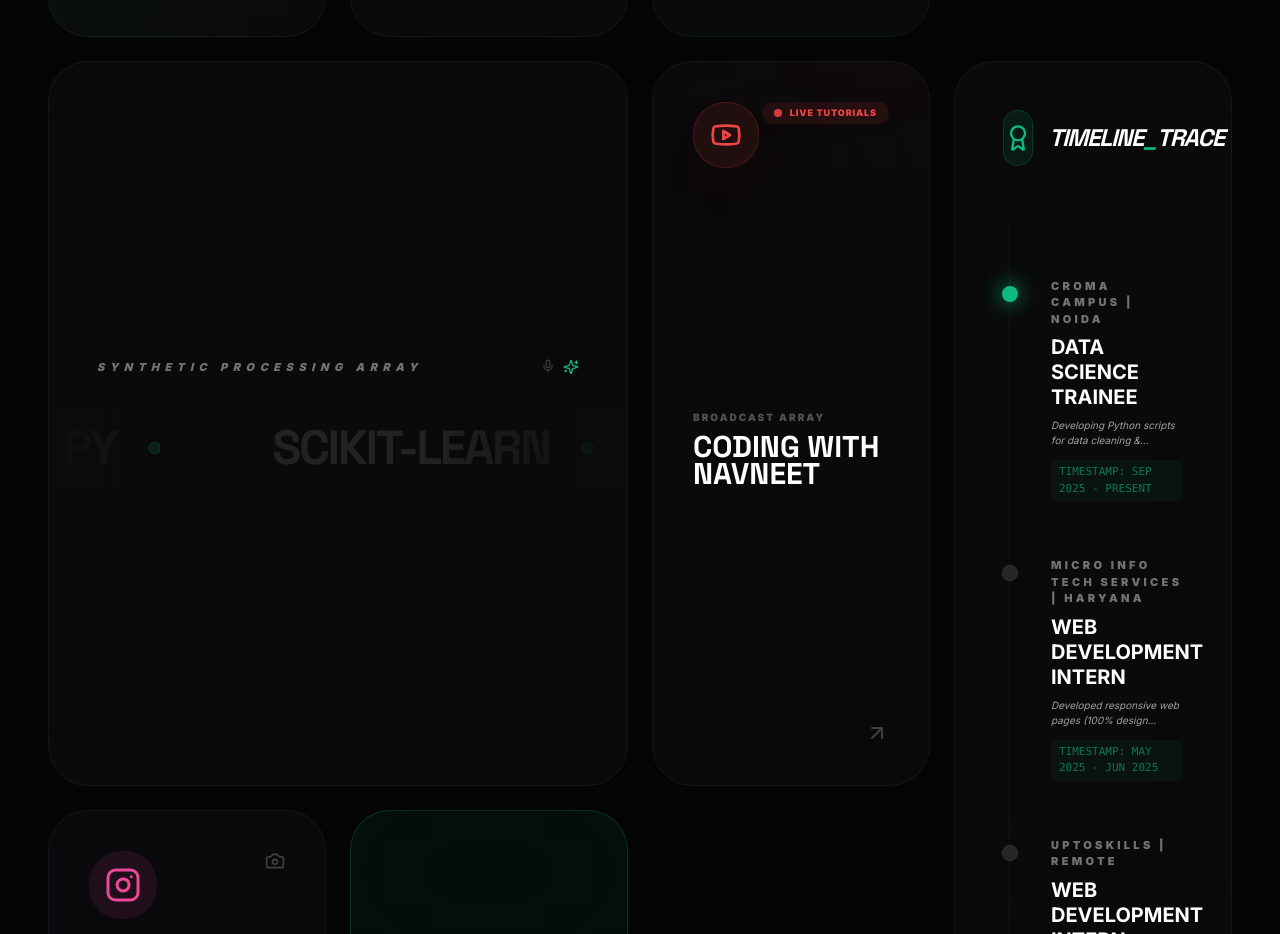
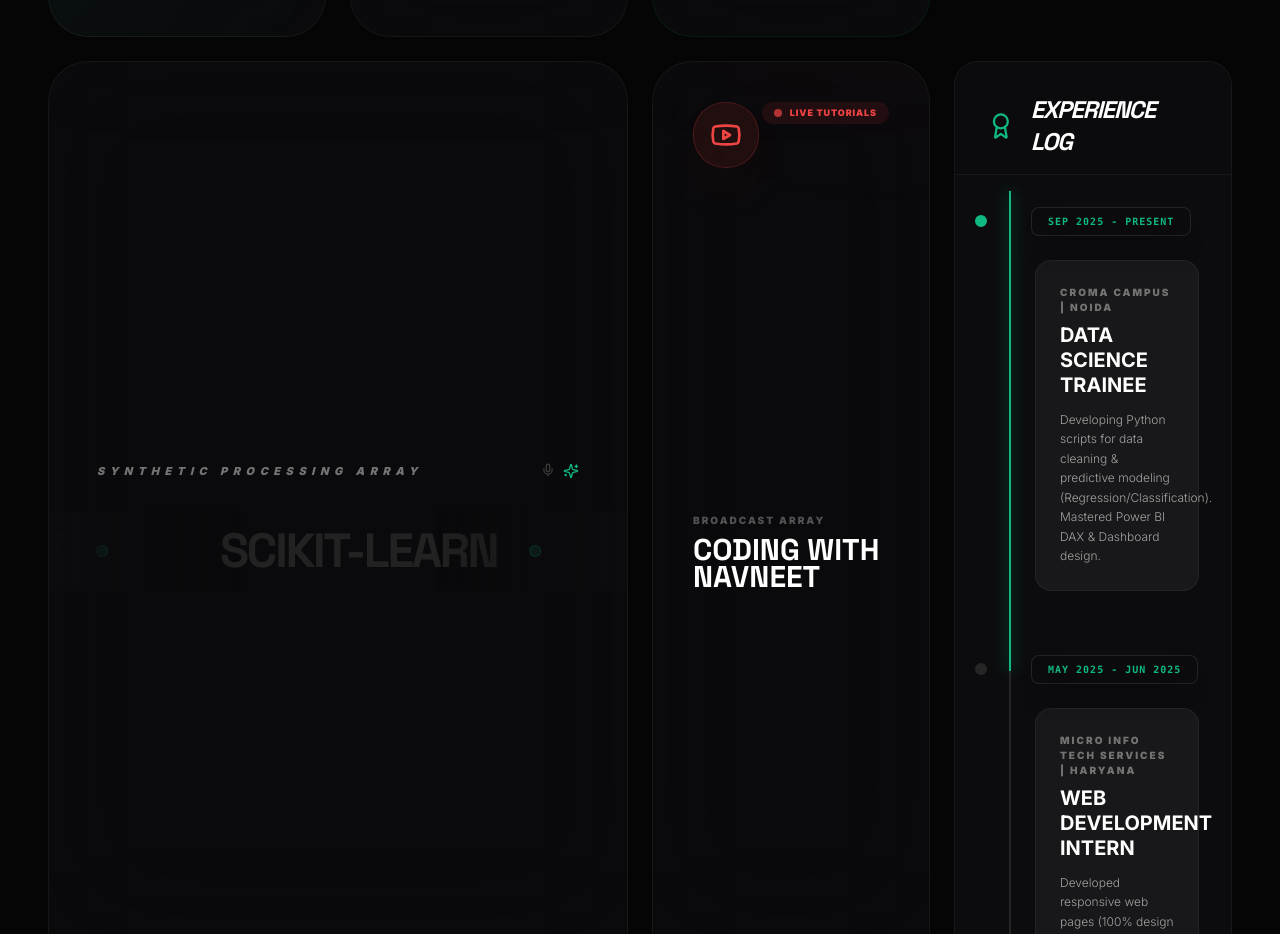
Before and after one commit to NavneetSharmaProgrammer/NavneetSharmaProgrammer.github.io, a React (Vite) app: page / in a window 1280 px wide. Shown: the part 1866-2800 px from the top of the page. Built offline with nearby package versions, Linux system fonts and the light colour scheme.

Commit message:
feat: Add Glitch Certification component and integrate certifications data

```diff
--- a/App.tsx
+++ b/App.tsx
@@ -45,7 +45,7 @@ import {
   useVelocity,
   useAnimationFrame
 } from 'framer-motion';
-import { PROFILE, PROJECTS, SKILL_CATEGORIES } from './constants';
+import { PROFILE, PROJECTS, CERTIFICATIONS, SKILL_CATEGORIES } from './constants';
 
 // --- KINETIC TYPOGRAPHY COMPONENT ---
 const KineticText = ({ text, className, glow = false, stagger = 0.02 }: { text: string; className?: string; glow?: boolean; stagger?: number }) => {
@@ -207,6 +207,28 @@ const TiltCard = ({ children, className, colSpan = 1, rowSpan = 1, delay = 0 }:
   );
 };
 
+// --- GLITCH CERTIFICATION COMPONENT ---
+const GlitchCertification = ({ cert, index }: { cert: { title: string, issuer: string, date: string }, index: number }) => {
+  return (
+    <motion.div
+      initial={{ opacity: 0 }}
+      whileInView={{ opacity: 1 }}
+      viewport={{ once: true, margin: "-20px" }}
+      className="flex items-center justify-between p-4 border-b border-white/5 group hover:border-emerald-500/30 transition-colors animate-glitch-reveal"
+      style={{ animationDelay: `${index * 0.15}s` }}
+    >
+      <div className="flex items-center gap-4">
+         <div className="w-1.5 h-1.5 bg-emerald-500 rounded-full opacity-50 group-hover:opacity-100 group-hover:shadow-[0_0_10px_#10b981] transition-all" />
+         <div>
+            <h4 className="font-bold text-sm text-white/90 group-hover:text-emerald-400 transition-colors">{cert.title}</h4>
+            <p className="text-[10px] text-neutral-500 uppercase tracking-widest">{cert.issuer}</p>
+         </div>
+      </div>
+      <span className="font-mono text-[10px] text-neutral-600 group-hover:text-white transition-colors">{cert.date}</span>
+    </motion.div>
+  );
+};
+
 // --- SYSTEM SENTIENCE HUD ---
 const SystemSentienceHUD = () => {
   const [thoughts, setThoughts] = useState("System Initialized...");
@@ -251,10 +273,15 @@ const App: React.FC = () => {
   const [scanning, setScanning] = useState(false);
 
   // Scrollytelling Hooks
+  const experienceRef = useRef(null);
+  const { scrollYProgress } = useScroll({ target: experienceRef, offset: ["start center", "end center"] });
   const { scrollY } = useScroll();
   const scrollVelocity = useVelocity(scrollY);
   const skewVelocity = useTransform(scrollVelocity, [-1000, 1000], [-10, 10]); // Velocity based skew
   const smoothSkew = useSpring(skewVelocity, { stiffness: 400, damping: 30 }); // Smooth physics skew
+
+  // Memoized grid for isometric city to avoid hydration mismatch
+  const randomGrid = useMemo(() => Array.from({length: 36}).map(() => Math.random() > 0.5), []);
 
   useEffect(() => {
     let lastX = 0, lastY = 0;
@@ -284,6 +311,13 @@ const App: React.FC = () => {
     "PyTorch", "Flask", "FFmpeg", "ElevenLabs", "Matplotlib", "Seaborn", "Git", "Jupyter",
     "TensorFlow", "XGBoost", "HuggingFace", "FastAPI", "PostgreSQL", "React", "D3.js",
     "NLP", "Regression", "DAX", "MERN Stack", "VBA", "Tableau", "OpenCV", "Tailwind CSS", "Redux.js"
+  ], []);
+
+  const experience = useMemo(() => [
+    { inst: "Croma Campus | Noida", role: "Data Science Trainee", date: "SEP 2025 - PRESENT", active: true, log: "Developing Python scripts for data cleaning & predictive modeling (Regression/Classification). Mastered Power BI DAX & Dashboard design." },
+    { inst: "Micro Info Tech Services | Haryana", role: "Web Development Intern", date: "MAY 2025 - JUN 2025", active: false, log: "Developed responsive web pages (100% design fidelity). Implemented Git workflows, reducing merge conflicts by 20%." },
+    { inst: "UptoSkills | Remote", role: "Web Development Intern", date: "JAN 2025 - APR 2025", active: false, log: "Built dynamic MERN Stack solutions. Integrated Redux.js state management & backend APIs." },
+    { inst: "MSU Saharanpur", role: "BCA Graduate (1st Div)", date: "AUG 2022 - AUG 2025", active: false, log: "Core Computer Science & Software Engineering modules. Graduated with First Division honors." }
   ], []);
 
   const gridVariants: Variants = {
@@ -611,66 +645,59 @@ const App: React.FC = () => {
              <ArrowUpRight size={24} className="text-neutral-700 group-hover:text-white transition-colors self-end mt-4" />
           </motion.a>
 
+          {/* EXPERIENCE LOG (TIMELINE) WITH STICKY HEADERS */}
           <motion.div
-            variants={itemVariants}
-            initial="hidden"
-            whileInView="show"
-            viewport={{ once: true }}
-            className="md:row-span-2 bento-card p-12 flex flex-col group"
+            ref={experienceRef}
+            variants={{ hidden: {opacity:0, y:20}, show: {opacity:1, y:0} }}
+            className="md:row-span-2 bento-card p-0 flex flex-col group relative bg-[#0c0c0e] rounded-3xl border border-white/5 overflow-hidden"
           >
-            <div className="flex items-center gap-4 mb-14">
-               <div className="w-14 h-14 bg-emerald-500/10 rounded-2xl flex items-center justify-center border border-emerald-500/20 group-hover:bg-emerald-500/20 transition-all">
+            {/* Header */}
+            <div className="p-8 pb-4 flex items-center gap-4 sticky top-0 z-30 bg-[#0c0c0e]/95 backdrop-blur-xl border-b border-white/5">
                <Award size={28} className="text-emerald-500" />
+               <h3 className="text-2xl font-display font-black uppercase tracking-tighter italic">Experience Log</h3>
             </div>
-               <h3 className="text-2xl font-display font-black uppercase tracking-tighter italic">Timeline<span className="text-emerald-500">_</span>Trace</h3>
+
+            {/* Scrollable Content Area */}
+            <div className="relative p-8 pt-0 flex-1 overflow-visible">
+               {/* Scroll Circuit Line */}
+               <div className="absolute left-[54px] top-4 bottom-10 w-[2px] bg-neutral-800 z-0">
+                  <motion.div
+                    style={{ height: useTransform(scrollYProgress, [0, 1], ["0%", "100%"]) }}
+                    className="w-full bg-emerald-500 shadow-[0_0_15px_rgba(16,185,129,0.8)]"
+                  />
                </div>
-            <div className="flex-1 space-y-14 relative">
-               <div className="absolute left-1.5 top-0 bottom-0 w-px bg-white/5 group-hover:bg-emerald-500/30 transition-all duration-1000" />
 
-               {[
-                 { inst: "Croma Campus | Noida", role: "Data Science Trainee", date: "SEP 2025 - PRESENT", active: true, log: "Developing Python scripts for data cleaning & predictive modeling (Regression/Classification). Mastered Power BI DAX & Dashboard design." },
-                 { inst: "Micro Info Tech Services | Haryana", role: "Web Development Intern", date: "MAY 2025 - JUN 2025", active: false, log: "Developed responsive web pages (100% design fidelity). Implemented Git workflows, reducing merge conflicts by 20%." },
-                 { inst: "UptoSkills | Remote", role: "Web Development Intern", date: "JAN 2025 - APR 2025", active: false, log: "Built dynamic MERN Stack solutions. Integrated Redux.js state management & backend APIs." },
-                 { inst: "MSU Saharanpur", role: "BCA Graduate (1st Div)", date: "AUG 2022 - AUG 2025", active: false, log: "Core Computer Science & Software Engineering modules. Graduated with First Division honors." }
-               ].map((exp, idx) => (
+               {experience.map((exp, idx) => (
+                 <div key={idx} className="relative pl-12 py-8 group/item">
+                    {/* Sticky Date Header */}
+                    <div className="sticky top-20 z-20 flex items-center -ml-16 mb-6">
+                         <div className={`w-5 h-5 rounded-full border-4 border-[#0c0c0e] relative z-10 ${exp.active ? 'bg-emerald-500' : 'bg-neutral-800 group-hover/item:bg-emerald-400 transition-colors'}`} />
+                         <div className="ml-10 bg-[#0c0c0e]/90 backdrop-blur-xl px-4 py-1.5 rounded-lg border border-white/10 text-emerald-500 font-mono text-[10px] font-bold tracking-widest shadow-xl">
+                            {exp.date}
+                         </div>
+                    </div>
+
+                    {/* Content */}
                     <motion.div
-                   key={idx}
-                   initial={{ opacity: 0, x: -30 }}
-                   whileInView={{ opacity: 1, x: 0 }}
-                   transition={{ delay: idx * 0.15, type: "spring" }}
+                      initial={{ opacity: 0, x: -20 }} whileInView={{ opacity: 1, x: 0 }}
                       viewport={{ once: true, margin: "-50px" }}
-                   className={`pl-12 relative transition-all duration-700 ${exp.active ? 'opacity-100 scale-105' : 'opacity-80 group-hover:opacity-100'}`}
+                      className="bg-white/5 p-6 rounded-2xl border border-white/5 hover:border-emerald-500/20 transition-all hover:bg-white/[0.07]"
                     >
-                    <div className={`absolute left-[-1.5px] top-2 w-4 h-4 rounded-full ${exp.active ? 'bg-emerald-500 shadow-[0_0_20px_rgba(16,185,129,1)]' : 'bg-neutral-800 border border-white/5'}`} />
-                    <p className="text-[11px] font-black uppercase text-neutral-500 mb-2 tracking-[0.3em]">{exp.inst}</p>
-                    <h5 className="text-xl font-bold leading-tight uppercase group-hover:text-emerald-400 transition-colors">{exp.role}</h5>
-                    <p className="text-[10px] text-neutral-400 mt-2 line-clamp-2 italic">{exp.log}</p>
-                    <p className="text-[11px] text-emerald-500/60 mt-3 font-mono bg-emerald-500/5 inline-block px-2 py-1 rounded">TIMESTAMP: {exp.date}</p>
+                       <p className="text-[10px] font-black uppercase text-neutral-500 mb-2 tracking-[0.2em]">{exp.inst}</p>
+                       <h5 className="text-xl font-bold leading-tight uppercase mb-3 text-white">{exp.role}</h5>
+                       <p className="text-xs text-neutral-400 leading-relaxed font-light">{exp.log}</p>
                     </motion.div>
+                 </div>
                ))}
             </div>
-            <motion.a
-              href={PROFILE.resumeUrl}
-              target="_blank"
-              whileHover={{ scale: 1.02 }}
-              whileTap={{ scale: 0.9, scaleX: 1.15, scaleY: 0.85 }}
-              transition={jellyConfig}
-              className="mt-16 w-full py-6 bg-white/5 border border-white/10 rounded-[2rem] text-[11px] font-black uppercase tracking-[0.5em] hover:bg-emerald-500 hover:text-black hover:border-emerald-500 transition-all shadow-xl text-center flex items-center justify-center gap-3"
-            >
-              <Download size={14} /> Full Logic Sheet
-            </motion.a>
           </motion.div>
 
+          {/* VISUAL TRACE (INSTAGRAM) */}
           <motion.a
             href={PROFILE.instagram} target="_blank"
-            variants={itemVariants}
-            initial="hidden"
-            whileInView="show"
-            viewport={{ once: true }}
-            whileHover={{ scale: 1.02 }}
-            whileTap={{ scale: 0.95 }}
-            transition={jellyConfig}
-            className="bento-card p-10 flex flex-col justify-between group overflow-hidden border-pink-500/10"
+            variants={{ hidden: {opacity:0, y:20}, show: {opacity:1, y:0} }}
+            whileHover={{ scale: 1.02 }} whileTap={{ scale: 0.95 }}
+            className="bento-card p-10 flex flex-col justify-between group overflow-hidden border-pink-500/10 bg-[#0c0c0e] rounded-3xl border border-white/5 relative"
           >
              <div className="absolute inset-0 bg-gradient-to-tr from-[#f09433]/10 via-[#dc2743]/10 to-[#bc1888]/10 opacity-0 group-hover:opacity-100 transition-opacity duration-700" />
              <div className="flex justify-between items-start relative z-10">
@@ -685,79 +712,71 @@ const App: React.FC = () => {
              </div>
           </motion.a>
 
+          {/* ISOMETRIC CITY (STATS) */}
           <motion.div
-            variants={itemVariants}
-            initial="hidden"
-            whileInView="show"
-            viewport={{ once: true }}
-            className="bento-card p-10 flex flex-col justify-center text-center group bg-emerald-500/5 border-emerald-500/20"
+            variants={{ hidden: {opacity:0, y:20}, show: {opacity:1, y:0} }}
+            className="bento-card p-10 flex flex-col justify-center text-center group bg-emerald-500/5 border-emerald-500/20 overflow-hidden rounded-3xl relative"
           >
-            <div className="relative mx-auto mb-6">
-               <Zap size={40} className="text-emerald-500 group-hover:animate-bounce relative z-10" />
-               <div className="absolute inset-0 bg-emerald-500/40 blur-2xl rounded-full scale-150 animate-pulse shadow-[0_0_20px_rgba(16,185,129,0.5)]" />
+            <div className="absolute inset-0 opacity-20 pointer-events-none transform rotate-45 scale-150 translate-y-10">
+               <div className="grid grid-cols-6 gap-2">
+                  {randomGrid.map((isEmerald, i) => (
+                     <div key={i} className={`w-8 h-8 rounded-md transition-colors duration-1000 ${isEmerald ? 'bg-emerald-500/40' : 'bg-neutral-800/40'} hover:bg-emerald-400`} />
+                  ))}
                </div>
-            <p className="text-[11px] font-black uppercase tracking-[0.5em] text-emerald-500">Core Engine</p>
-            <p className="text-3xl font-display font-black text-white mt-2 uppercase italic tracking-tighter">Peak Stable</p>
-            <div className="flex justify-center gap-2 mt-6">
-              {[1,2,3,4,5,6].map(i => <div key={i} className="w-1.5 h-1.5 bg-emerald-500 rounded-full animate-pulse" style={{ animationDelay: `${i*150}ms` }} />)}
+            </div>
+            <div className="relative mx-auto mb-6 z-10">
+               <Zap size={40} className="text-emerald-500" />
+               <div className="absolute inset-0 bg-emerald-500/40 blur-2xl rounded-full scale-150 animate-pulse" />
+            </div>
+            <p className="text-[11px] font-black uppercase tracking-[0.5em] text-emerald-500 relative z-10">Core Engine</p>
+            <p className="text-3xl font-display font-black text-white mt-2 uppercase italic tracking-tighter relative z-10">Peak Stable</p>
+          </motion.div>
+
+          {/* GLITCH REVEAL CERTIFICATIONS */}
+           <motion.div
+            variants={{ hidden: {opacity:0, y:20}, show: {opacity:1, y:0} }}
+            className="md:col-span-2 bento-card p-10 flex flex-col group bg-[#0c0c0e] rounded-3xl border border-white/5 relative overflow-hidden"
+          >
+             <div className="flex justify-between items-end mb-8 border-b border-white/10 pb-4">
+               <div>
+                  <h3 className="text-xl font-display font-black uppercase tracking-tight mb-1">Certifications</h3>
+                  <p className="text-[10px] font-mono text-emerald-500 uppercase">Verified Credentials</p>
+               </div>
+               <Award size={20} className="text-neutral-500" />
+             </div>
+             <div className="flex flex-col gap-2">
+                {CERTIFICATIONS.map((cert, i) => (
+                   <GlitchCertification key={i} cert={cert} index={i} />
+                ))}
              </div>
           </motion.div>
 
         </motion.div>
 
+        {/* COMMAND PALETTE OVERLAY */}
         <AnimatePresence>
           {isCommandOpen && (
             <motion.div
-              initial={{ opacity: 0 }}
-              animate={{ opacity: 1 }}
-              exit={{ opacity: 0 }}
-              className="fixed inset-0 z-[200] flex items-center justify-center p-6 md:p-12 backdrop-blur-xl bg-black/60"
+              initial={{ opacity: 0 }} animate={{ opacity: 1 }} exit={{ opacity: 0 }}
+              className="fixed inset-0 z-[200] flex items-center justify-center p-6 bg-black/80 backdrop-blur-sm"
               onClick={() => setIsCommandOpen(false)}
             >
               <motion.div
-                initial={{ scale: 0.95, y: 30 }}
-                animate={{ scale: 1, y: 0 }}
-                exit={{ scale: 0.95, y: 30 }}
-                className="w-full max-w-2xl bg-[#0c0c0e] border border-white/10 rounded-[3rem] p-10 md:p-14 shadow-[0_50px_100px_-20px_rgba(0,0,0,0.8)]"
+                initial={{ scale: 0.9, y: 20 }} animate={{ scale: 1, y: 0 }}
+                className="w-full max-w-2xl bg-[#0c0c0e] border border-white/10 rounded-[2rem] p-10 shadow-2xl"
                 onClick={e => e.stopPropagation()}
               >
-                <div className="flex items-center gap-6 mb-10 pb-6 border-b border-white/10">
-                   <Terminal size={32} className="text-emerald-500" />
-                   <input
-                     autoFocus
-                     placeholder="Query Logic Core..."
-                     className="bg-transparent border-none outline-none text-3xl w-full font-display font-bold placeholder:text-neutral-800 text-white italic"
-                   />
+                <div className="flex items-center gap-4 mb-8 border-b border-white/10 pb-4">
+                   <Terminal size={24} className="text-emerald-500" />
+                   <input autoFocus placeholder="Search..." className="bg-transparent text-2xl font-bold w-full outline-none text-white placeholder:text-neutral-700" />
                 </div>
-                <div className="grid grid-cols-1 md:grid-cols-2 gap-4">
-                   {[
-                     { label: 'RAG AI Logic', icon: BrainCircuit, link: '#' },
-                     { label: 'Download Resume', icon: Download, link: PROFILE.resumeUrl },
-                     { label: 'LinkedIn Uplink', icon: Linkedin, link: PROFILE.linkedIn },
-                     { label: 'Github Repos', icon: Github, link: PROFILE.github },
-                     { label: 'YouTube Archive', icon: Youtube, link: PROFILE.youtube },
-                     { label: 'Instagram Trace', icon: Instagram, link: PROFILE.instagram }
-                   ].map((cmd, i) => (
-                     <motion.a
-                       key={i}
-                       href={cmd.link}
-                       target="_blank"
-                       whileHover={{ x: 5, scale: 1.02 }}
-                       whileTap={{ scale: 0.97 }}
-                       transition={jellyConfig}
-                       className="flex items-center justify-between p-5 bg-white/5 border border-white/5 rounded-[1.5rem] hover:bg-emerald-500 hover:text-black cursor-pointer transition-all group"
-                     >
-                        <div className="flex items-center gap-4">
-                           <cmd.icon size={20} className="text-neutral-500 group-hover:text-black transition-colors" />
-                           <span className="text-[11px] font-black uppercase tracking-widest">{cmd.label}</span>
-                        </div>
-                        <ArrowUpRight size={18} className="opacity-0 group-hover:opacity-100 transition-opacity" />
-                     </motion.a>
-                   ))}
-                </div>
-                <div className="mt-12 flex justify-between items-center text-[10px] font-black uppercase text-neutral-700 tracking-[0.2em]">
-                  <span className="flex items-center gap-2 italic"> <MousePointer2 size={12} /> Press ESC to Close System Interface</span>
-                  <span className="text-emerald-500/60 animate-pulse">Connection: Stable</span>
+                <div className="grid grid-cols-2 gap-4">
+                   <a href={PROFILE.resumeUrl} target="_blank" className="p-4 bg-white/5 rounded-xl hover:bg-emerald-500 hover:text-black transition-colors flex items-center gap-3">
+                      <Download size={18} /> <span className="font-bold text-sm">Download Resume</span>
+                   </a>
+                   <a href={PROFILE.linkedIn} target="_blank" className="p-4 bg-white/5 rounded-xl hover:bg-blue-500 hover:text-white transition-colors flex items-center gap-3">
+                      <Linkedin size={18} /> <span className="font-bold text-sm">LinkedIn</span>
+                   </a>
                 </div>
               </motion.div>
             </motion.div>
```
Also changed, not shown: constants.tsx (line endings or trailing spaces). Lines whose indentation alone changed are shown as unchanged.
